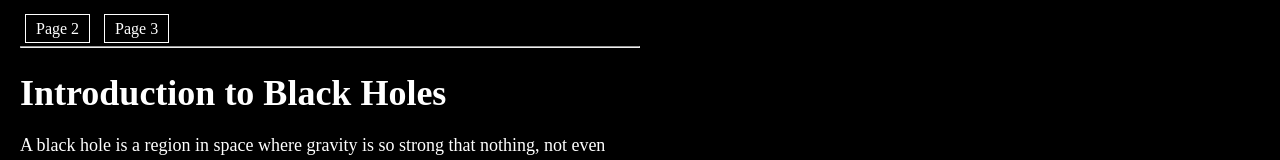
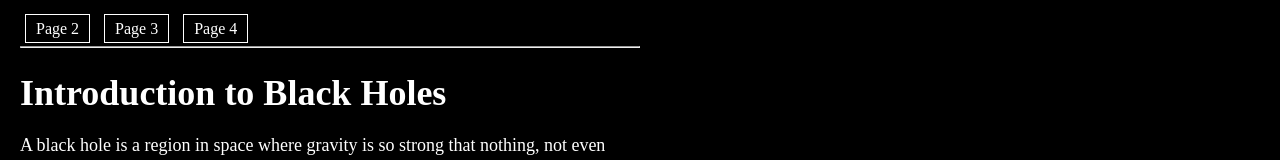
Before and after one commit to bpsprod6/Intro-blackholes2, a plain HTML site: page Index.html in a window 1280 px wide. Shown: the top 160 px of the page. Drawn offline with Linux system fonts and the light colour scheme.

Commit message:
Update Index.html

```diff
--- a/Index.html
+++ b/Index.html
@@ -95,7 +95,7 @@ footer {
   <div id="container">
     <div id="text-container">
       <div class="pagination">
-        <a href="./Page2.html">Page 2</a>   <a href="./Page3.html">Page 3</a>
+        <a href="./Page2.html">Page 2</a>   <a href="./Page3.html">Page 3</a> <a href="./Page4.html">Page 4</a>
        </div>
        <hr />
 
```
